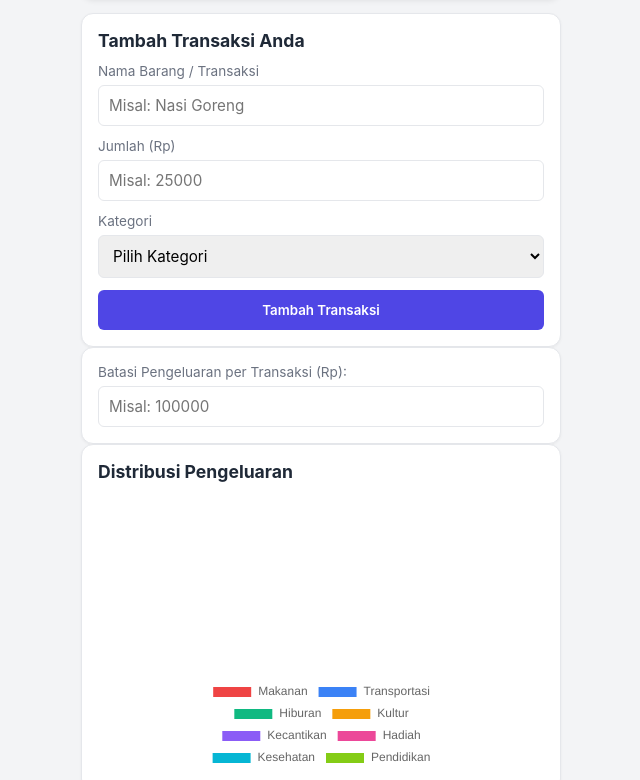
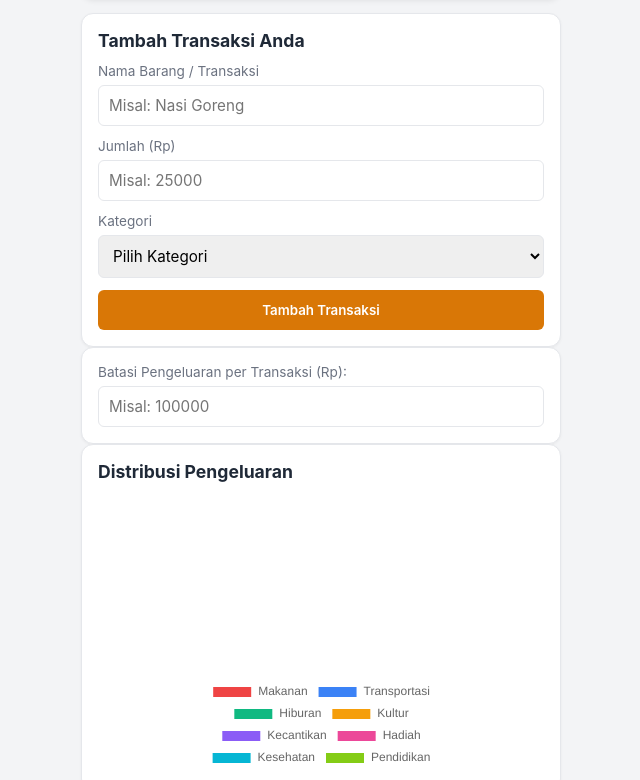
Before and after one commit to Maheswara-Kenzie/CodingCamp-17August26-MaheswaraKenzie, a plain HTML site: page index.html in a window 1280 px wide. Shown: the part 156-936 px from the top of the page, without its empty margins (319-959 px from the left). Drawn offline with nearby package versions, Linux system fonts and the light colour scheme.

Commit message:
Refactor CSS variables and styles

```diff
--- a/style.css
+++ b/style.css
@@ -1,6 +1,6 @@
 :root {
-  --primary-color: #4f46e5;
-  --primary-hover: #4338ca;
+  --primary-color: #d97706;
+  --primary-hover: #b45309;
   --bg-color: #f3f4f6;
   --card-bg: #ffffff;
   --text-main: #1f2937;
```
